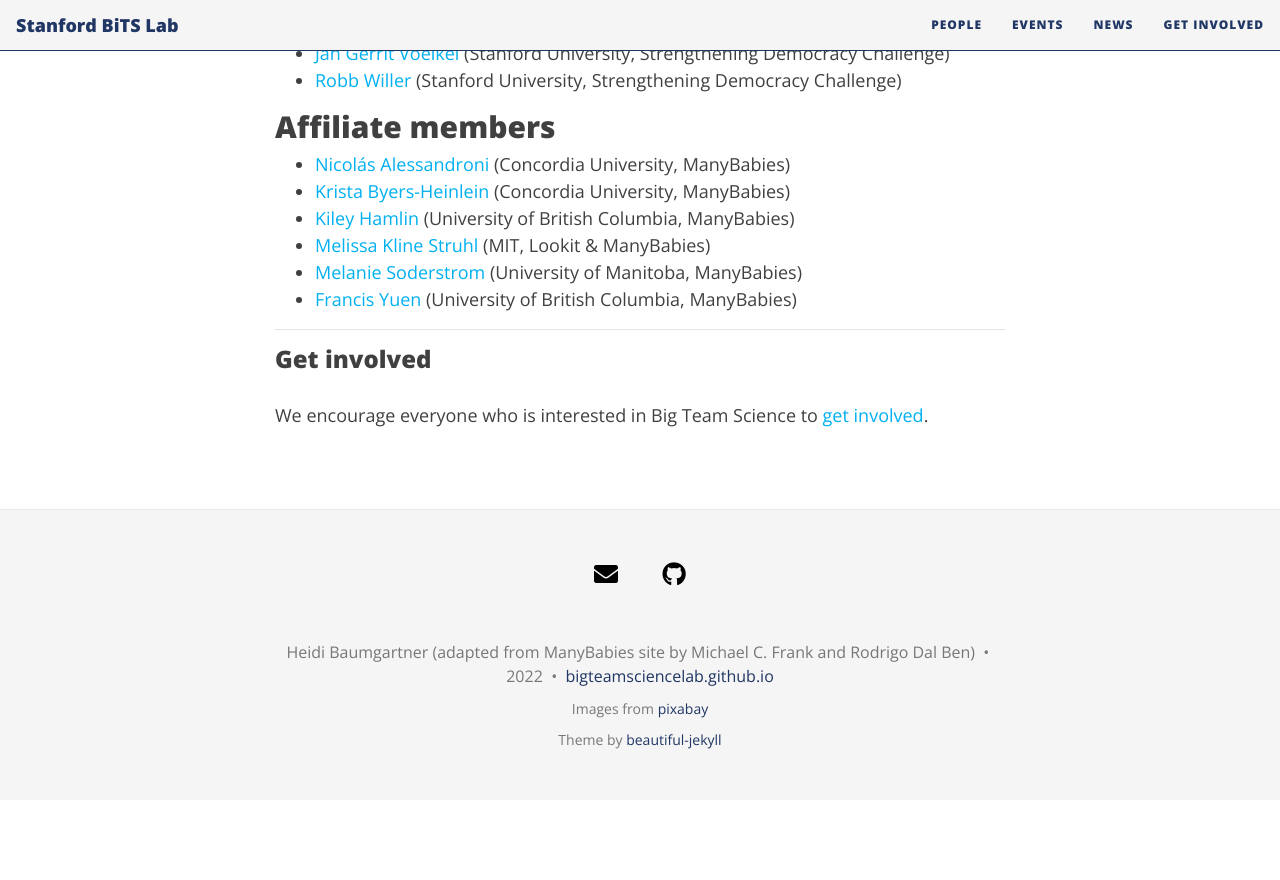
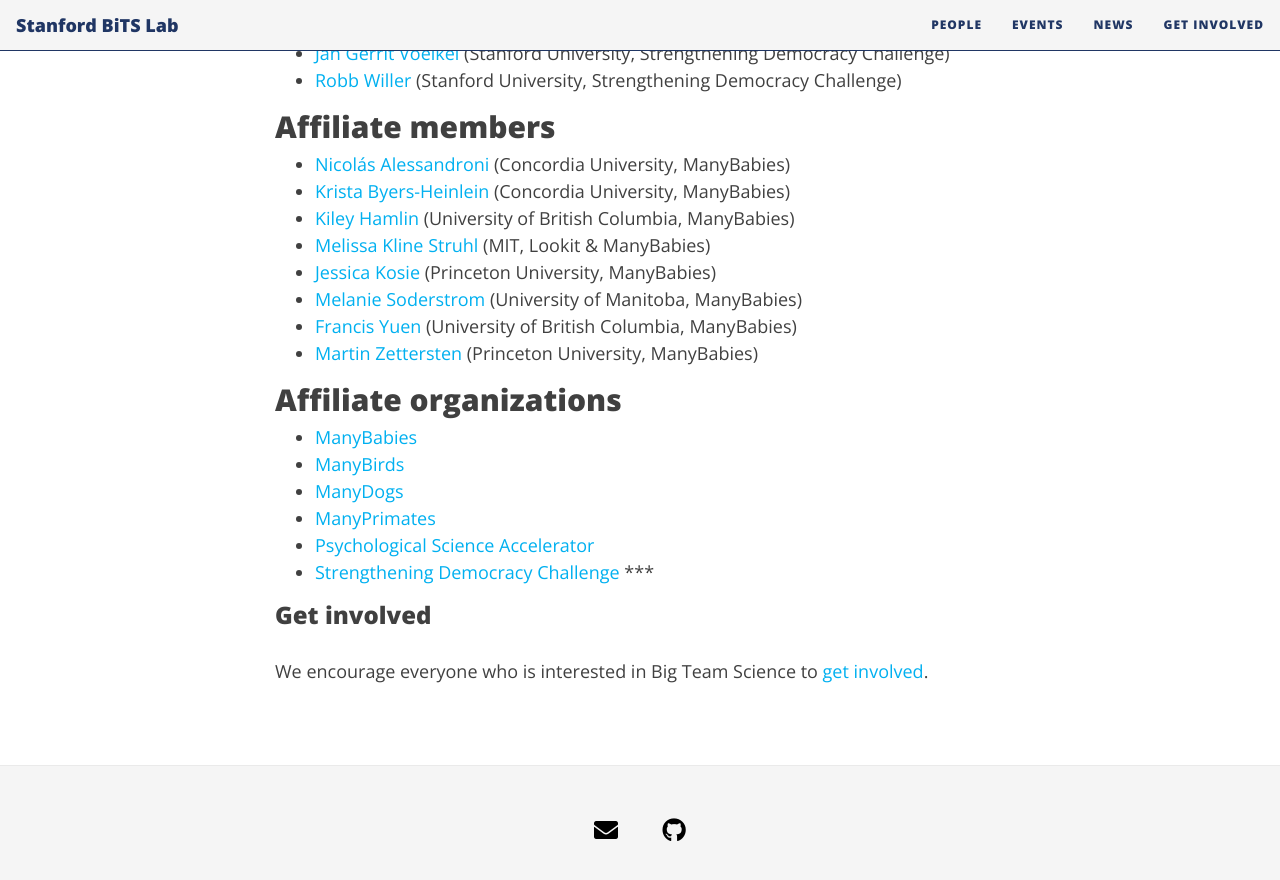
Before and after one commit to heidibaum/bigteamsciencelab.github.io, a Jekyll site: the page built from people.md, in a window 1280 px wide and 900 px high, scrolled down 721 px. Shown: the top 880 px of the window. Built offline with Jekyll 4.4.1, drawn with Linux system fonts in a browser that asks for light colours; nearby versions of some CDN libraries; before the commit the page ends 1521 px from its top, so only the background shows below that.

Commit message:
Update people.md

```diff
--- a/people.md
+++ b/people.md
@@ -10,8 +10,8 @@
 ***
 
 ## Co-Directors
-* [Heidi Baumgartner]() (Stanford University, ManyBabies Consortium)
-* [Nicholas A. Coles]() (Stanford University, Psychological Science Accelerator)
+* [Heidi Baumgartner](https://profiles.stanford.edu/heidi-baumgartner) (Stanford University, ManyBabies Consortium)
+* [Nicholas A. Coles](https://hai.stanford.edu/people/nicholas-coles) (Stanford University, Psychological Science Accelerator)
 
 ## Stanford members
 * [Michael C. Frank](https://web.stanford.edu/~mcfrank/) (Stanford University, ManyBabies Consortium)
@@ -24,10 +24,18 @@
 * [Krista Byers-Heinlein](https://www.concordia.ca/artsci/psychology/faculty.html?fpid=krista-byers-heinlein) (Concordia University, ManyBabies)
 * [Kiley Hamlin](https://psych.ubc.ca/profile/kiley-hamlin/) (University of British Columbia, ManyBabies)
 * [Melissa Kline Struhl](http://www.melissaklinestruhl.com) (MIT, Lookit & ManyBabies)
+* [Jessica Kosie](https://jkosie.github.io) (Princeton University, ManyBabies)
 * [Melanie Soderstrom](https://home.cc.umanitoba.ca/~soderstr/) (University of Manitoba, ManyBabies)
 * [Francis Yuen](https://cic.psych.ubc.ca/) (University of British Columbia, ManyBabies)
+* [Martin Zettersten](https://mzettersten.github.io) (Princeton University, ManyBabies)
 
-
+## Affiliate organizations
+* [ManyBabies](manybabies.github.io)
+* [ManyBirds](http://themanybirds.com)
+* [ManyDogs](https://manydogsproject.github.io)
+* [ManyPrimates](https://manyprimates.github.io)
+* [Psychological Science Accelerator](https://psysciacc.org)
+* [Strengthening Democracy Challenge](https://www.strengtheningdemocracychallenge.org)
 ***
 
 
```
